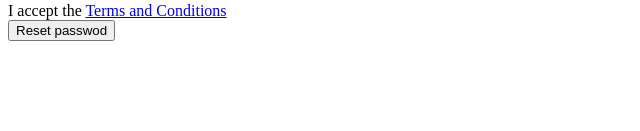
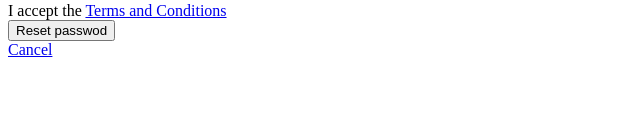
Before and after one commit to almustansir/tailwind_next_dahsboard, a Next.js app: page /resetPass in a window 1280 px wide. Shown: the part 163-294 px from the top of the page, without its empty margins (0-640 px from the left). Built offline with nearby package versions, Linux system fonts and the light colour scheme.

Commit message:
Update resetPass.tsx

```diff
--- a/src/pages/resetPass.tsx
+++ b/src/pages/resetPass.tsx
@@ -9,7 +9,7 @@ const resetPass = () => {
             <h2 className="mb-1 text-xl font-bold leading-tight tracking-tight text-gray-900 md:text-2xl dark:text-white">
               Change Password
             </h2>
-            <form className="mt-4 space-y-4 lg:mt-5 md:space-y-5" action="#">
+            <form className="my-4 space-y-4 lg:mt-5 md:space-y-5" action="#">
               <div className=" font-medium text-xl dark:text-white">
                 User Name
               </div>
@@ -80,6 +80,12 @@ const resetPass = () => {
                 Reset passwod
               </button>
             </form>
+            <a
+              href="./account"
+              className="w-full text-white bg-blue-600 hover:bg-blue-700 focus:ring-4 focus:outline-none focus:ring-blue-300 font-medium rounded-lg text-sm px-5 py-2.5 text-center dark:bg-blue-600 dark:hover:bg-blue-700 dark:focus:ring-blue-800"
+            >
+              Cancel
+            </a>
           </div>
         </div>
       </section>
```
